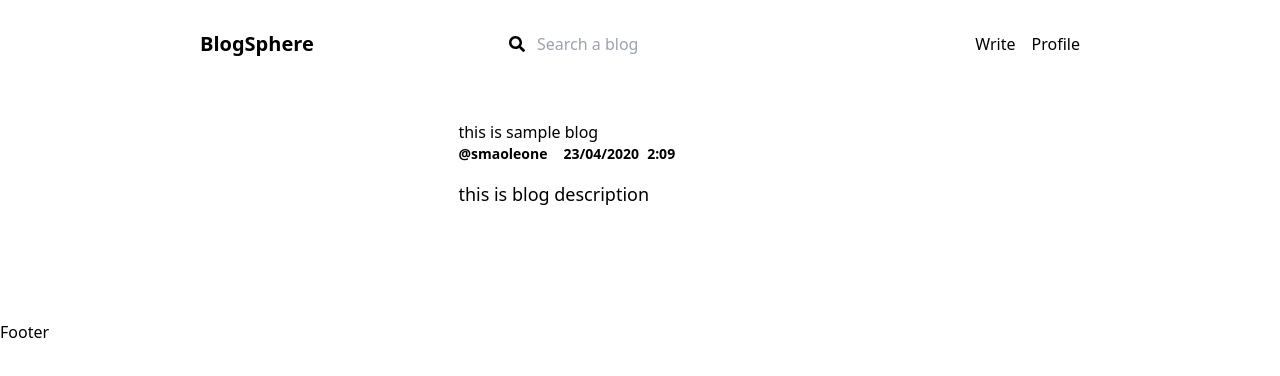
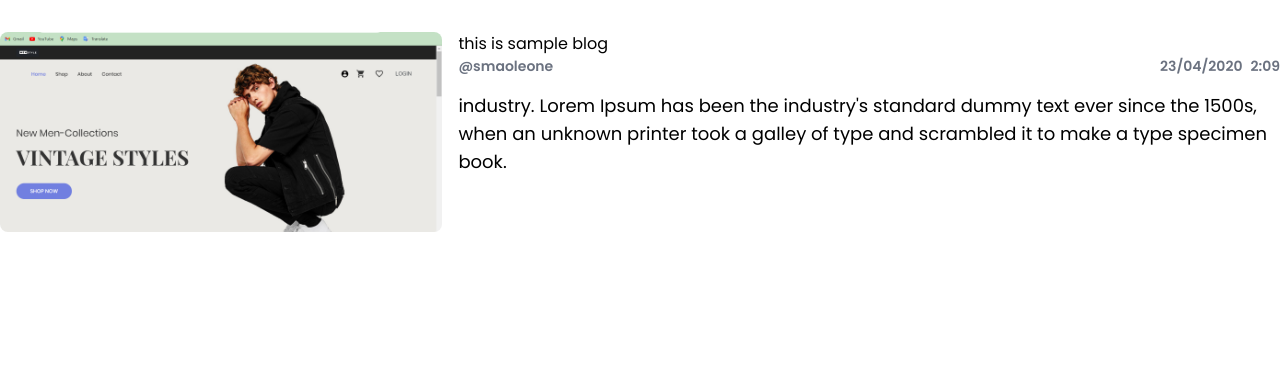
Before and after one commit to JavadAlip/BlogSphere, a React (Vite) app in the folder frontend/: page / in a window 1280 px wide. Shown: the top 376 px of the page. Built offline with nearby package versions, Linux system fonts and the light colour scheme.

Commit message:
Components are modified succsesfully

```diff
--- a/frontend/src/App.jsx
+++ b/frontend/src/App.jsx
@@ -1,16 +1,26 @@
+import './app.css'
 import React from 'react'
-import Navbar from './components/Navbar'
-import Footer from './components/Footer'
 import Home from './pages/Home'
-import {Routes,Route} from 'react-router-dom'
+import { Routes, Route } from 'react-router-dom'
+import Login from './pages/Login'
+import Register from './pages/Register'
+import PostDetails from './pages/PostDetails'
+import CreatePost from './pages/CreatePost'
+import EditPost from './pages/EditPost'
+import Profile from './pages/Profile'
 const App = () => {
   return (
     <div>
-      <Navbar/>
       <Routes>
-        <Route exact path ="/" element={<Home/>}/>
-      </Routes>
-      <Footer/>
+        <Route exact path="/" element={<Home />} />
+        <Route exact path="/login" element={<Login />} />
+        <Route exact path="/register" element={<Register />} />
+        <Route exact path="/posts/post/:id" element={<PostDetails />} />
+        <Route exact path="/create" element={<CreatePost />} />
+        <Route exact path="/edit/:id" element={<EditPost />} />
+        <Route exact path="/profile/:id" element={<Profile />} />
+        <Route exact path="/comment" element={<Comment />} />
+        </Routes>
     </div>
   )
 }
--- a/frontend/src/components/Footer.jsx
+++ b/frontend/src/components/Footer.jsx
@@ -1,9 +1,13 @@
-import React from 'react'
+import React from 'react';
 
 const Footer = () => {
   return (
-    <div>Footer</div>
-  )
+    <div className='mt-8 w-full bg-black px-8 md:px-[500px] flex flex-col md:flex-row justify-between items-center text-sm md:text-md py-4'>
+      <div className='text-white'>
+        <p className='py-2 pb-2 text-center md:text-left'>All rights reserved @BlogSphere</p>
+      </div>
+    </div>
+  );
 }
 
-export default Footer
+export default Footer;
--- a/frontend/src/components/HomePost.jsx
+++ b/frontend/src/components/HomePost.jsx
@@ -1,24 +1,25 @@
 import React from 'react'
+import img from '../assets/Screenshott.png'
 const HomePost = () => {
   return (
-    <div className='w-full flex mt-8 space-x-4'>
+    <div className='w-full flex mt-8 space-x-4 '>
       {/* left */}
       <div className='w-[35%] h-[200px] flex justify-center items-center'>
-        <img src="" alt="" />
+        <img src={img} alt=""  className='h-full w-full rounded-lg object-cover'/>
       </div>
       {/* right */}
       <div className='flex-col flex w-[65%]'>
         <h1 classname="text-xl font-bold md:mb-2 mb-1 md:text-2xl">
           this is sample blog
         </h1>
-        <div className='flex mb-2 text-sm font-semibold text-gray-10 space-x-4 md:mb-4'>
+        <div className='flex mb-2 text-sm items-center justify-between font-semibold text-gray-500 space-x-4 md:mb-4'>
           <p>@smaoleone</p>
           <div className='flex space-x-2'>
             <p>23/04/2020</p>
             <p>2:09 </p>
           </div>
         </div>
-        <p className='texr-sm md:text-lg'> this is blog description</p>
+        <p className='texr-sm md:text-lg'> industry. Lorem Ipsum has been the industry's standard dummy text ever since the 1500s, when an unknown printer took a galley of type and scrambled it to make a type specimen book.</p>
       </div>
     </div>
   )
--- a/frontend/src/components/Navbar.jsx
+++ b/frontend/src/components/Navbar.jsx
@@ -2,7 +2,7 @@ import React from 'react'
 import { Link } from 'react-router-dom'
 import { FaSearch} from 'react-icons/fa'
 const Navbar = () => {
-    const user= true
+    const user= false
     return (
         <div className='flex items-center justify-between px-6 md:px-[200px] py-4'>
             <h1 className='text-lg md:text-xl font-extrabold '><Link to="/">BlogSphere</Link></h1>
```
